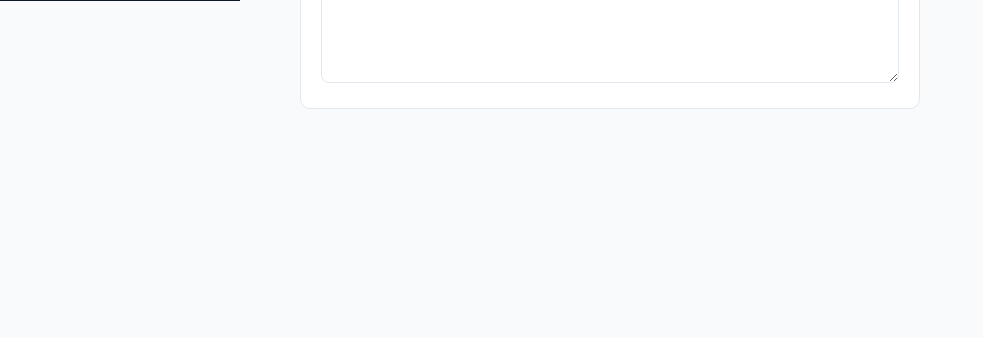
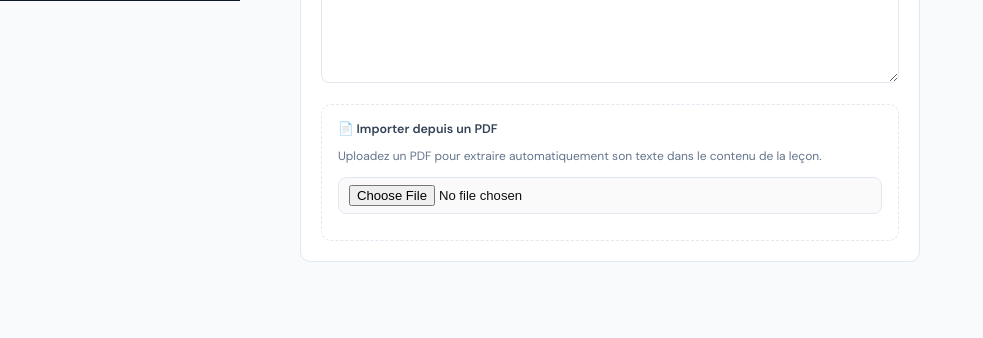
Before and after one commit to Vaillantval/Eco-Cycle, a Django app: template templates/admin_panel/academy_lesson_form.html in a window 1280 px wide. Shown: the part 869-1207 px from the top of the page, without its empty margins (0-983 px from the left). Before the commit the page ends 978 px from the top, so only its background shows below. Run offline with Django 5.2, Linux system fonts and the light colour scheme; the template is opened without the code that fills it, so the values that code supplies are empty; data comes from the database, SQL or seed files in the repository; parts of the project's set-up code (start-up, migrations or seed data) failed here and were passed over.

Commit message:
feat: PDF upload + auto text extraction for lesson content
- Add pypdf==4.3.1 to requirements
- Add pdf_file FileField to Lesson model (migration 0003)
- _extract_pdf_text() helper: reads all pages, joins with double newline
- Create view: if PDF uploaded, extract text → populate content field
- Edit view: if PDF + content exists → append or replace (checkbox)
  if PDF + no content → auto-populate
- Form: dashed PDF upload zone, optional replace-content checkbox,
  link to current PDF if one is already attached

Co-Authored-By: Claude Sonnet 4.6 <noreply@anthropic.com>

```diff
--- a/apps/academy/models.py
+++ b/apps/academy/models.py
@@ -47,6 +47,11 @@ class Lesson(models.Model):
     course = models.ForeignKey(Course, on_delete=models.CASCADE, related_name='lessons')
     title = models.CharField(max_length=200)
     content = models.TextField(blank=True)
+    pdf_file = models.FileField(
+        upload_to='academy/pdfs/', null=True, blank=True,
+        verbose_name='PDF de la leçon',
+        help_text='Upload un PDF pour extraire automatiquement le texte'
+    )
     order = models.PositiveIntegerField(default=0)
     duration_minutes = models.PositiveIntegerField(default=0)
 
--- a/requirements.txt
+++ b/requirements.txt
@@ -43,3 +43,4 @@ python-slugify==8.0.4
 # Sécurité
 django-ratelimit==4.1.0
 reportlab==4.5.1
+pypdf==4.3.1
--- a/templates/admin_panel/academy_lesson_form.html
+++ b/templates/admin_panel/academy_lesson_form.html
@@ -126,6 +126,28 @@
                     style="width:100%;padding:9px 14px;border:1px solid #e2e8f0;border-radius:8px;font-size:0.88rem;font-family:monospace;resize:vertical;">{{ lesson.content|default:'' }}</textarea>
         </div>
 
+        <!-- PDF UPLOAD -->
+        <div style="border:1.5px dashed #e2e8f0;border-radius:10px;padding:16px;">
+          <div style="font-size:0.78rem;font-weight:700;color:#334155;margin-bottom:10px;">📄 Importer depuis un PDF</div>
+          <div style="font-size:0.75rem;color:#64748b;margin-bottom:12px;line-height:1.5;">
+            Uploadez un PDF pour extraire automatiquement son texte dans le contenu de la leçon.
+          </div>
+          <input type="file" name="pdf_file" accept=".pdf,application/pdf"
+                 style="width:100%;padding:7px 10px;border:1px solid #e2e8f0;border-radius:8px;font-size:0.82rem;background:#fafafa;margin-bottom:10px;">
+          {% if lesson and lesson.content %}
+          <label style="display:flex;align-items:flex-start;gap:8px;font-size:0.78rem;color:#64748b;cursor:pointer;line-height:1.4;">
+            <input type="checkbox" name="replace_content" value="1" style="margin-top:2px;flex-shrink:0;">
+            <span>Remplacer le contenu existant <span style="color:#94a3b8;">(par défaut : ajouter à la fin)</span></span>
+          </label>
+          {% endif %}
+          {% if lesson and lesson.pdf_file %}
+          <div style="margin-top:10px;font-size:0.75rem;color:#64748b;display:flex;align-items:center;gap:6px;">
+            <span>📎 PDF actuel :</span>
+            <a href="{{ lesson.pdf_file.url }}" target="_blank" style="color:#0d7a45;font-weight:600;text-decoration:none;">Télécharger</a>
+          </div>
+          {% endif %}
+        </div>
+
       </div>
     </div>
   </div>
```
Also changed, not shown: web/views/admin_views.py (+49 -7 lines), apps/academy/migrations/0003_lesson_pdf_file.py (added).
